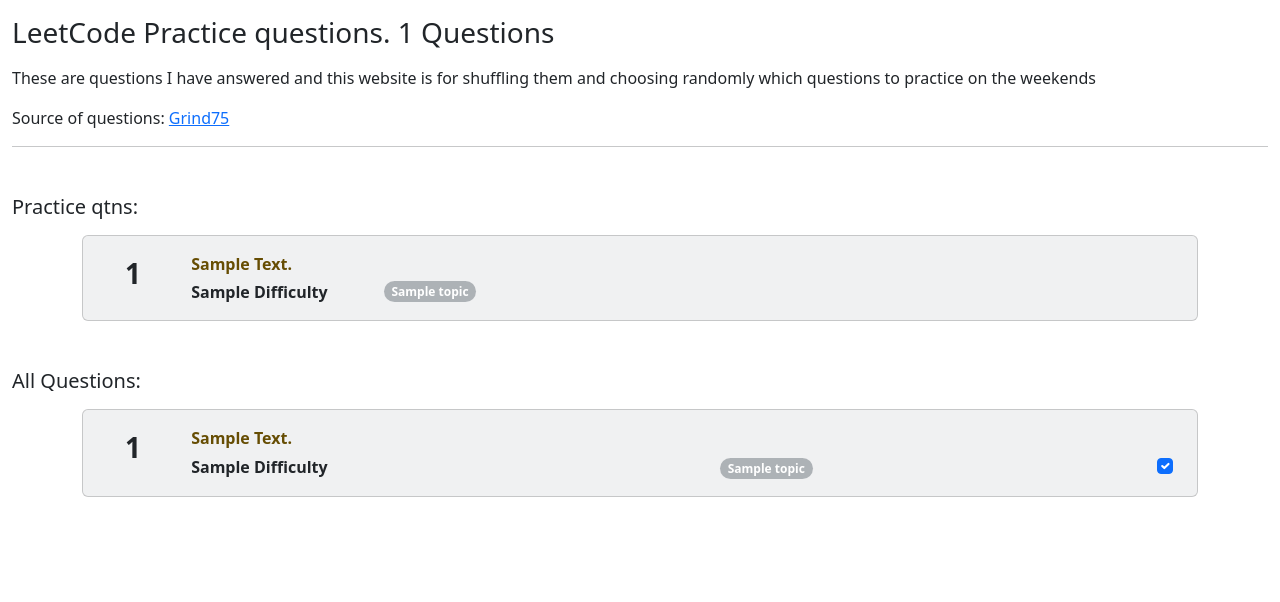
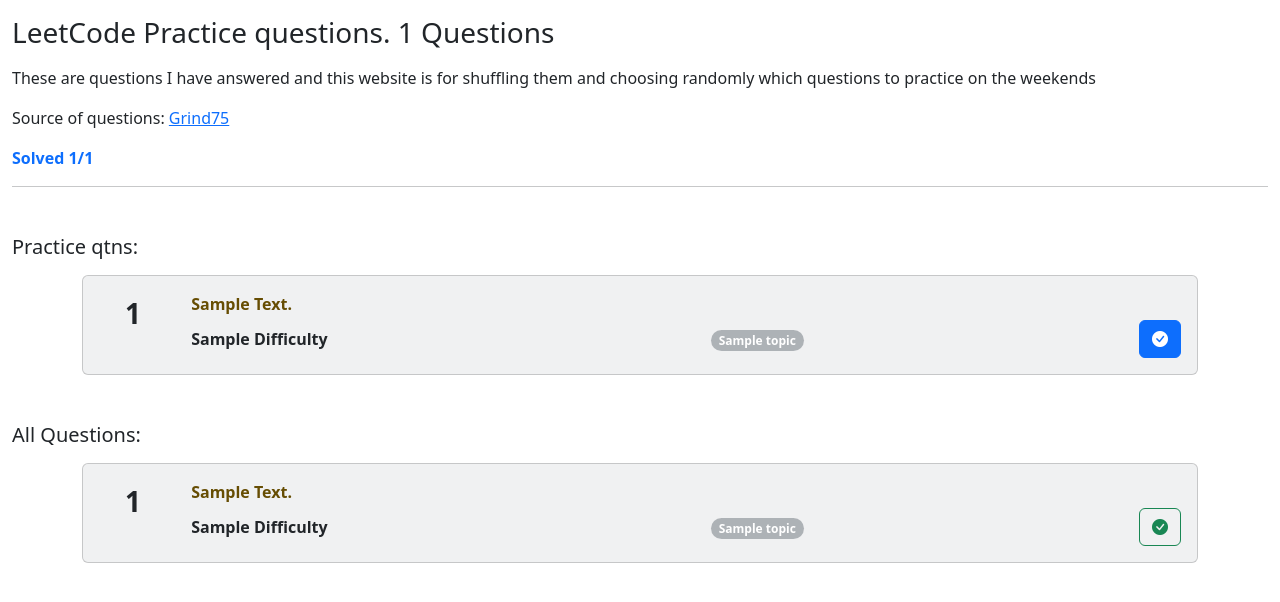
Before and after one commit to TrippleA-Ashaba/leet, a Django app: template templates/main/index.html in a window 1280 px wide. Shown: the part 68-670 px from the top of the page. Run offline with Django 5.2, Linux system fonts and the light colour scheme; the template is opened without the code that fills it: most values are stand-ins (such as "Sample title", 1, 10 or a date in 2020); some libraries are stand-ins or nearby versions.

Commit message:
mark qtn solved and practiced

```diff
--- a/apps/main/models.py
+++ b/apps/main/models.py
@@ -18,7 +18,7 @@
         verbose_name = "question"
         verbose_name_plural = "questions"
         unique_together = ("text", "number")
-        ordering = ("number", "difficulty")
+        ordering = ("created", "id")
 
     text = models.CharField(max_length=255)
     difficulty = models.CharField(
@@ -35,6 +35,7 @@
     topics = TaggableManager()
     practice_count = models.PositiveIntegerField(default=0)
     last_practiced = models.DateTimeField(null=True, blank=True)
+    solved = models.BooleanField(default=False)
 
     @classmethod
     def get_practice_questions(self, queryset=None, question_count=5):
--- a/apps/main/urls.py
+++ b/apps/main/urls.py
@@ -1,10 +1,11 @@
 from django.urls import path
 
-from .views import IndexView, MarkQuestionSolvedView
+from .views import IndexView, MarkQuestionPracticedView, MarkQuestionSolvedView
 
 app_name = "main"
 
 urlpatterns = [
     path("", IndexView.as_view(), name="index"),
-    path("mark-solved/", MarkQuestionSolvedView.as_view(), name="mark-solved"),
+    path("mark-solved/<int:id>/", MarkQuestionSolvedView.as_view(), name="mark_solved"),
+    path("mark-practiced/<int:id>/", MarkQuestionPracticedView.as_view(), name="mark_practiced"),
 ]
--- a/templates/layouts/partials/css.html
+++ b/templates/layouts/partials/css.html
@@ -1,3 +1,4 @@
 {% load static %}
 <link rel="stylesheet" href="{% static 'assets/css/bootstrap.min.css' %}" />
-<script src="{% static 'assets/js/htmx.min.js' %}"></script>
+<link rel="stylesheet" href="https://cdn.jsdelivr.net/npm/bootstrap-icons@1.11.3/font/bootstrap-icons.min.css" />
+<script src="{% static 'assets/js/htmx.min.js' %}" defer></script>
--- a/templates/main/index.html
+++ b/templates/main/index.html
@@ -15,7 +15,7 @@
 	Source of questions:
 	<a href="https://www.techinterviewhandbook.org/grind75/?hours=10&weeks=26" target="_blank">Grind75</a>
 </p>
-<p></p>
+<p class="fw-bold text-primary">Solved {{ solved_count }}/{{question_count}}</p>
 <hr />
 
 <!-- ==================== Practice Questions ====================== -->
@@ -38,19 +38,40 @@
 								{{ question.text|title }}</a
 							>
 						</div>
-						<div class="d-flex align-items-center gap-2">
+						<div class="d-flex align-items-center justify-content-between gap-2">
 							<div
 								class="me-5 fw-semibold {% if question.difficulty == 'easy' %}text-success{% elif question.difficulty == 'medium' %}text-warning{% elif question.difficulty == 'hard' %}text-danger{% endif %}">
 								{{ question.difficulty|title }}
 							</div>
 							{% if question.topics.all %}
 							<!--  -->
-
-							{% for topic in question.topics.all %}
-							<div class="badge text-white bg-secondary bg-opacity-50 rounded-pill">{{ topic.name }}</div>
-							{% endfor %}
+							<div>
+								{% for topic in question.topics.all %}
+								<div class="badge text-white bg-secondary bg-opacity-50 rounded-pill">
+									{{ topic.name }}
+								</div>
+								{% endfor %}
+							</div>
 							<!--  -->
 							{% endif %}
+							<div>
+								<!-- prettier-ignore -->
+								<div>
+									<input
+										type="checkbox"
+										class="btn-check"
+										value="{{ question.id }}"
+										id="mark-{{ question.id }}"
+										hx-get="{% url 'main:mark_practiced' question.id %}"
+										name="question_id"
+										aria-label="mark-practiced checkbox"
+										autocomplete="off"
+										{% if question.practice_count > 0 %} checked {% endif %}
+										/>
+										<label class="btn btn-outline-primary" for="mark-{{ question.id }}"><i class="bi bi-check-circle-fill"></i></label>
+
+								</div>
+							</div>
 						</div>
 					</div>
 				</div>
@@ -100,15 +121,19 @@
 							{% endif %}
 							<div>
 								<!-- prettier-ignore -->
-								<div class="form-check">
+								<div>
 									<input
-										class="form-check-input"
 										type="checkbox"
+										class="btn-check"
 										value="{{ question.id }}"
-										id="flexCheckChecked-{{ question.id }}"
-										hx-get="/mark-solved/"
+										id="mark-{{ question.id }}"
+										hx-get="{% url 'main:mark_solved' question.id %}"
 										name="question_id"
-										{% if question.practice_count > 0 %} checked {% endif %} />
+										aria-label="mark-solved checkbox"
+										autocomplete="off"
+										{% if question.solved %} checked {% endif %}
+										/>
+										<label class="btn btn-outline-success" for="mark-{{ question.id }}"><i class="bi bi-check-circle-fill"></i></label>
 
 								</div>
 							</div>
```
Also changed, not shown: apps/main/views.py (+28 -7 lines).
